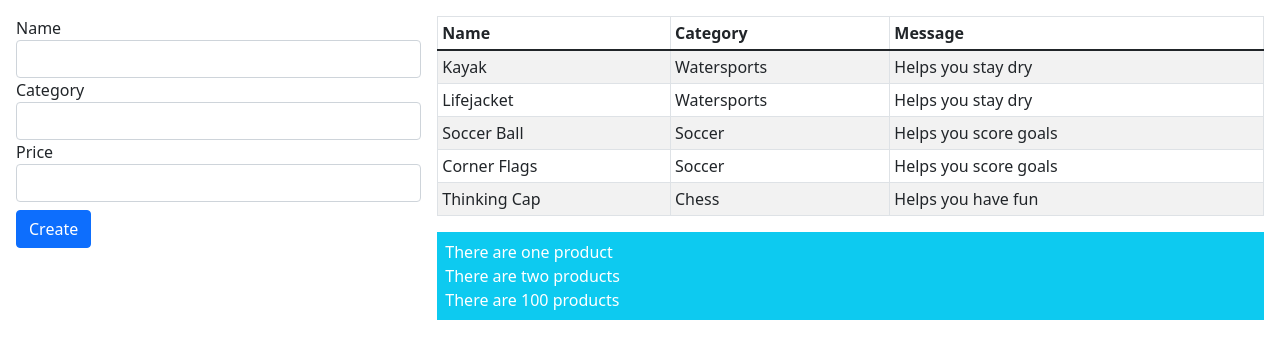
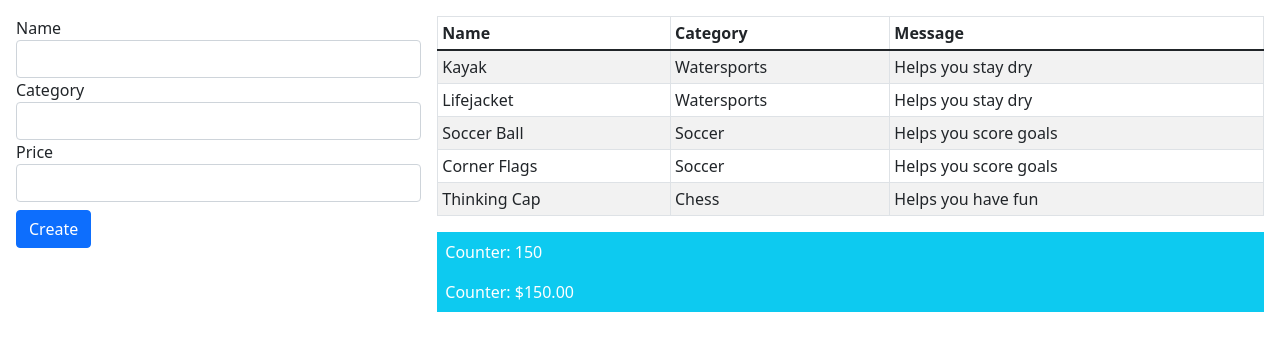
Before and after one commit to rafaelhfreitas/angular_underhood, an Angular app: page / in a window 1280 px wide. Shown: the top 358 px of the page. Built offline with nearby package versions, Linux system fonts and the light colour scheme.

Commit message:
using async pipe

```diff
--- a/src/app/productTable.component.html
+++ b/src/app/productTable.component.html
@@ -17,7 +17,10 @@
 
 
 <div class="bg-info text-white p-2">
-    <div>There are {{ 1 | i18nPlural:numberMap }} </div>
-    <div>There are {{ 2 | i18nPlural:numberMap }} </div>
-    <div>There are {{ 100 | i18nPlural:numberMap }} </div>
+    <div> Counter: {{ numbers | async }} </div>
 </div>
+
+
+<div class="bg-info text-white p-2">
+    <div> Counter: {{ numbers | async | currency:"USD":"symbol":"2.2-2" }} </div>
+</div>
--- a/src/app/productTable.component.ts
+++ b/src/app/productTable.component.ts
@@ -1,7 +1,7 @@
 import { Component, Input, QueryList, ViewChildren } from "@angular/core";
 import { Product } from "./product.model";
 import { Model } from "./repository.model";
-// import { PaCellColor } from "./cellColor.directive";
+import { Subject } from "rxjs";
 
 
 @Component({
@@ -31,16 +31,6 @@ export class ProductTableComponent {
     categoryFilter: string | undefined;
     itemCount: number = 3;
 
-    // dateObject: Date = new Date(2020, 1, 20);
-    // dateString: string = "2020-02-20T00:00:00.000Z";
-    // dateNumber: number = 1582156800000;
-
-    // selectMap = {
-    //     "Watersports": "stay dry",
-    //     "Soccer": "score goals",
-    //     "other": "have fun"
-    // }
-
     selectMap = {
         "Watersports": "stay dry",
         "Soccer": "score goals",
@@ -52,4 +42,13 @@ export class ProductTableComponent {
         "other": "# products"
     }
 
+    numbers: Subject<number> = new Subject<number>();
+
+    ngOnInit() {
+        let counter = 100;
+        setInterval(() => {
+            this.numbers.next(counter += 10)
+        }, 1000);
+    }
+
 }
```
